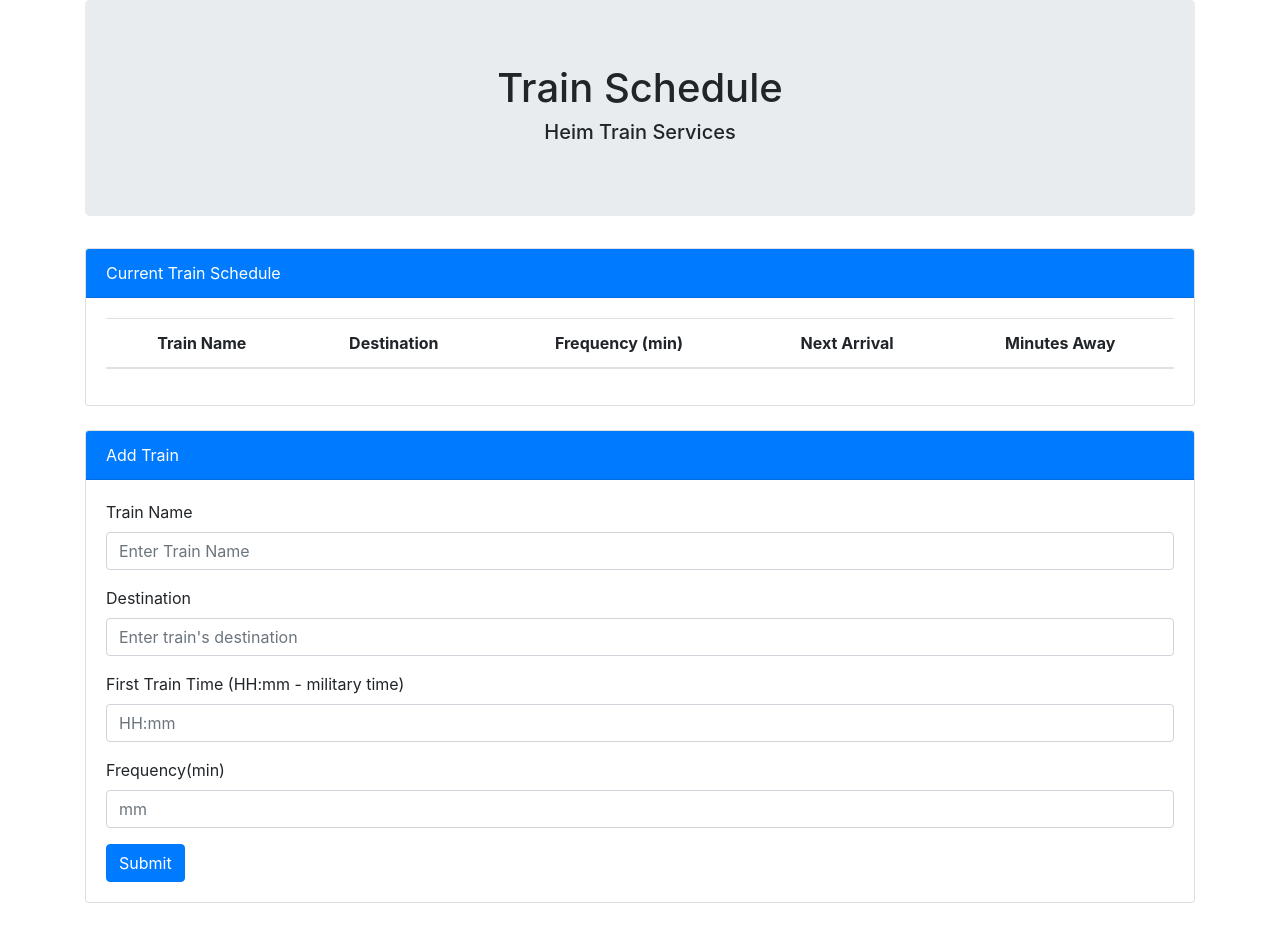
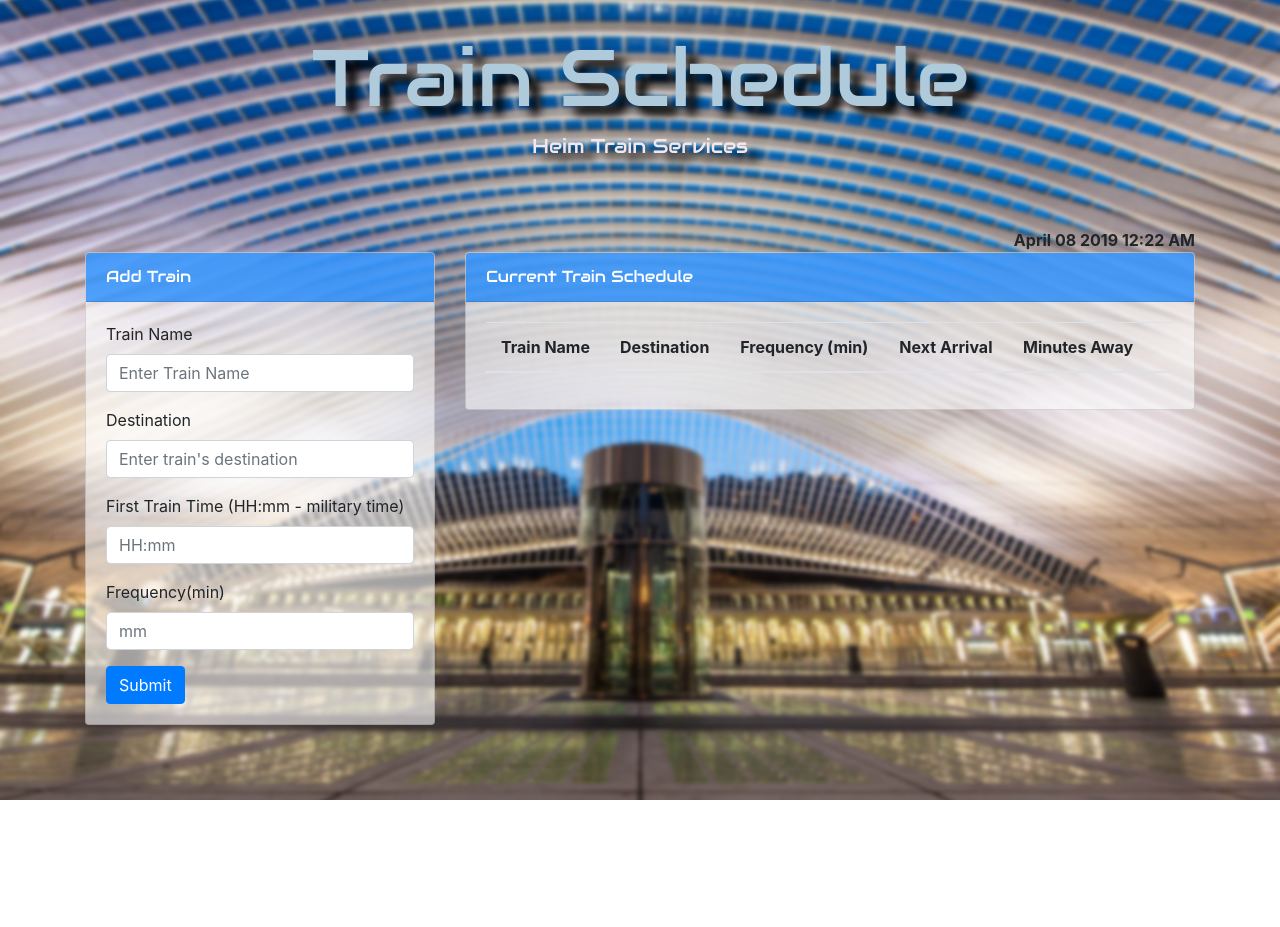
Before and after one commit to rederu/TrainScheduler, a plain HTML site: page index.html in a window 1280 px wide. After the commit the page ends 800 px from the top, so only its background shows below. Drawn offline with nearby package versions, Linux system fonts and the light colour scheme; no server answers; a web font is replaced by a local one.

Commit message:
Added a remove button. Now it deletes the information from the database and also it deletes the selected train's row.

```diff
--- a/assets/css/style.css
+++ b/assets/css/style.css
@@ -0,0 +1,54 @@
+body, html {
+    height: 100%;
+}
+
+body {
+    height: 100%;
+    background-image: url("../images/trainstation2.jpg");
+    /* Center and scale the image nicely */
+    background-attachment: fixed;
+    background-position: center;
+    background-repeat: no-repeat;
+    background-size: cover;
+}
+
+.jumbotron{
+    font-family: 'Audiowide', cursive;
+    text-shadow: 11px 9px 10px black;
+    padding-top:30px;
+    padding-bottom: 30px;
+
+}
+
+.jumbotron h1{
+    font-size: 80px;
+    color: #aecadb;
+}
+
+.jumbotron h5{
+    color: #f5e7e8;
+}
+
+.current-time{
+    font-weight: bold;
+}
+
+.card{
+    background-color: rgb(255,255,255,0.6);
+}
+
+.card-header{
+    font-family: 'Audiowide', cursive;
+    background-color: rgb(0,123,255,0.68);
+}
+
+
+.table thead th{
+    vertical-align: top;
+    text-align: center;
+}
+
+
+.btn-danger{
+    padding: 0px 6px 0px 6px;
+}
--- a/assets/js/train.js
+++ b/assets/js/train.js
@@ -8,9 +8,8 @@ var config = {
   messagingSenderId: "720294003466"
 };
 firebase.initializeApp(config);
+database = firebase.database();
 
-
-database = firebase.database();
 
 //Initial variables
 var traiName = "";
@@ -19,26 +18,26 @@ var trainTime = 0;
 var trainFreq = 0;
 var minArrival;
 var nexTrain;
+var uptime = 30;
 
-//var valid= moment(trainTime, "HH:mm", true).isValid();
-//$('#train-time').numeric(':');
-var m = moment(trainTime, "HH:mm");
-m.isValid(); // return false
-//Capture button click
-
+//var m = moment(trainTime, "HH:mm");
+//m.isValid(); // return false
 $(document).ready(function () {
-
+  //Capture button click
   $(".add-train").on("click", function (event) {
     event.preventDefault();
-    //Grab values from form boxes
+    //Get values from form boxes
     traiName = $("#train-name").val().trim();
     trainDestination = $("#train-destination").val().trim();
     trainTime = $("#train-time").val().trim();
     trainFreq = $("#train-frequency").val().trim();
+
+    //Avoids empty formulary fields
     if (traiName == "" || trainDestination == "" || trainTime == "" || trainFreq == "") {
       alert("Please fill all the fields");
+      //Avoids invalid First Time times
     } else if (moment(trainTime, "HH:mm").isValid() === false) {
-      alert("Please insert a valid First Train Time (military time)")
+      alert("Please insert a valid First Train Time (military time)");
     } else {
       database.ref().push({
         traiName: traiName,
@@ -52,20 +51,12 @@ $(document).ready(function () {
     }
   }); //End of  click capture
 
+  database.ref().on("child_added", function (snapshot) {
 
-
-    database.ref().on("child_added", function (snapshot) {
-    //console.log(snapshot.val());
-    //console.log(snapshot.val().traiName);
-    //console.log(snapshot.val().trainDestination);
-    //console.log(snapshot.val().trainTime);
-    //console.log(snapshot.val().trainFreq);
-    //Momentjs
-    //////////////////////////////////////
-    var firsTimeConv = moment(trainTime, "HH:mm").subtract(1, "years");
+    //Time operations and conversion
+    var firsTimeConv = moment(snapshot.val().trainTime, "HH:mm").subtract(1, "years");
     var currentTime = moment();
     console.log("CURRENT TIME: " + moment(currentTime).format("HH:mm"));
-    //Difference between the times
     var diffTime = moment().diff(moment(firsTimeConv), "minutes");
     //Time apart
     var tRemainder = diffTime % snapshot.val().trainFreq;
@@ -75,24 +66,43 @@ $(document).ready(function () {
     console.log("MINUTES TILL TRAIN: " + minNextArrival);
     var nextArrival = moment().add(minNextArrival, "minutes");
     console.log("ARRIVAL TIME: " + moment(nextArrival).format("HH:mm"));
-    //////////////////////////////////////
+    var key = snapshot.key;
+    console.log(key);
+    //End of momentjs
 
+    //Add values to table
     var tr = $("<tr>");
     var train = "<td>" + snapshot.val().traiName + "</td>";
     var destination = "<td>" + snapshot.val().trainDestination + "</td>";
-    var frequency = "<td>" + snapshot.val().trainFreq + "</td>";
-    var minutes = "<td>" + minNextArrival + "</td>";
-    var timeArrival = "<td>" + moment(nextArrival).format("HH:mm") + "</td>";
-    $(".train-info").append(tr.append(train + destination + frequency + timeArrival + minutes));
+    var frequency = "<td class='text-center timeleft'>" + snapshot.val().trainFreq + "</td>";
+    var minutes = "<td class='text-center nextarrival'>" + minNextArrival + "</td>";
+    var timeArrival = "<td class='text-center timeArrival'>" + moment(nextArrival).format("HH:mm") + "</td>";
+    var delBtn = "<td><button class='btn btn-danger del' key='" + key + "'>X</button></td>";
+    $(".train-info").append(tr.append(train + destination + frequency + timeArrival + minutes + delBtn));
 
 
     // Handle the errors
   }, function (errorObject) {
     console.log("Errors handled: " + errorObject.code);
-  });
+  });//end of calling children in database
 
+  timeRightNow();
+}); //end of document ready
 
+function timeRightNow() {
+  var timeNow = moment().format("MMMM DD YYYY hh:mm A");
+  $(".current-time").html(timeNow);
+  setTimeout(timeRightNow, 1000);
+};
+
+//This deletes info from databse
+$(document).on("click", ".del", function () {
+  var keyRef = $(this).attr("key");
+  firebase.database().ref().child(keyRef).remove().key;
+  //window.location.reload();
+  $(this).parents("tr").remove();
 });
+
 
 /*//////////////////////////////
 Card class .train-control
--- a/index.html
+++ b/index.html
@@ -7,36 +7,23 @@
     <title>Train Schedule</title>
     <link rel="stylesheet" href="https://stackpath.bootstrapcdn.com/bootstrap/4.3.1/css/bootstrap.min.css"
         integrity="sha384-ggOyR0iXCbMQv3Xipma34MD+dH/1fQ784/j6cY/iJTQUOhcWr7x9JvoRxT2MZw1T" crossorigin="anonymous">
+        <link href="https://fonts.googleapis.com/css?family=Audiowide|ZCOOL+XiaoWei&amp;subset=chinese-simplified,latin-ext" rel="stylesheet">
+    <link rel="stylesheet" href="assets/css/style.css">
 </head>
 
 <body>
     <div class="container mb-4">
-        <div class="jumbotron text-center">
+        <div class="jumbotron text-center bg-transparent">
             <h1> Train Schedule</h1>
             <h5>Heim Train Services</h5>
         </div>
-        <!--Table-->
-        <div class="card">
-            <div class="card-header text-white text-bold bg-primary">Current Train Schedule</div>
-            <div class="card-body">
-                <table class="table table-hover text-center train-schedule">
-                    <thead>
-                        <tr>
-                            <th>Train Name</th>
-                            <th>Destination</th>
-                            <th>Frequency (min)</th>
-                            <th>Next Arrival</th>
-                            <th>Minutes Away</th>
-                        </tr>
-                    </thead>
-                    <tbody class="train-info">
-                    </tbody>
-                </table>
-            </div>
-        </div>
+
+        <div class="row">
+            <div class=" col-md-12 text-right current-time"></div>
+            <div class="col-md-4">
                 <!--Add Train-->
-        <div class="card mt-4 mb-2 train-control">
-            <div class="card-header text-white bg-primary">Add Train</div>
+                <div class="card mb-2 train-control">
+                    <div class="card-header text-white">Add Train</div>
                     <div class="card-body">
                         <!--Form-->
                         <form>
@@ -47,12 +34,14 @@
 
                             <div class="form-group">
                                 <label for="destination">Destination</label>
-                        <input type="text" class="form-control" id="train-destination"  placeholder="Enter train's destination">
+                                <input type="text" class="form-control" id="train-destination"
+                                    placeholder="Enter train's destination">
                             </div>
 
                             <div class="form-group">
                                 <label for="firstTrainTime">First Train Time (HH:mm - military time)</label>
-                        <input type="text"pattern="([0-1]{1}[0-9]{1}|20|21|22|23):[0-5]{1}[0-9]{1}" class="form-control" id="train-time" placeholder="HH:mm">
+                                <input type="text" pattern="([0-1]{1}[0-9]{1}|20|21|22|23):[0-5]{1}[0-9]{1}"
+                                    class="form-control" id="train-time" placeholder="HH:mm">
                             </div>
 
                             <div class="form-group">
@@ -63,7 +52,31 @@
                         </form>
                     </div>
                 </div>
+            </div>
+            <!--Table-->
+            <div class="col-md-8">
+                <div class="card">
+                    <div class="card-header text-white text-bold ">Current Train Schedule</div>
+                    <div class="card-body">
+                        <table class="table table-hover train-schedule">
+                            <thead>
+                                <tr class="trhead">
+                                    <th>Train Name</th>
+                                    <th>Destination</th>
+                                    <th>Frequency (min)</th>
+                                    <th>Next Arrival</th>
+                                    <th>Minutes Away</th>
+                                    <th></th>
+                                </tr>
+                            </thead>
+                            <tbody class="train-info">
+                            </tbody>
+                        </table>
+                    </div>
+                </div>
+            </div>
 
+        </div>
 
 
 
```
Also changed, not shown: assets/images/trainstation2.jpg (added). Lines whose indentation alone changed are shown as unchanged.
